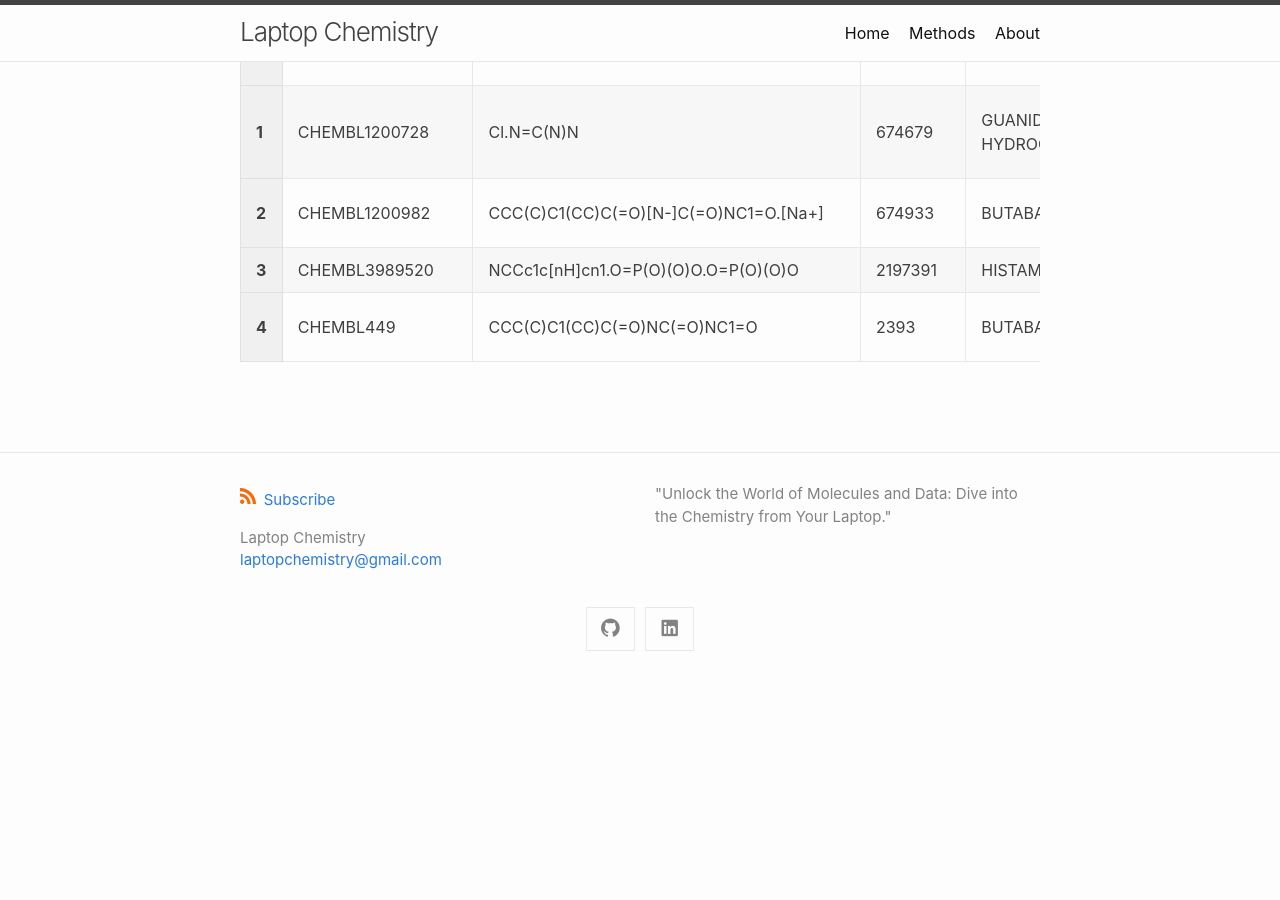
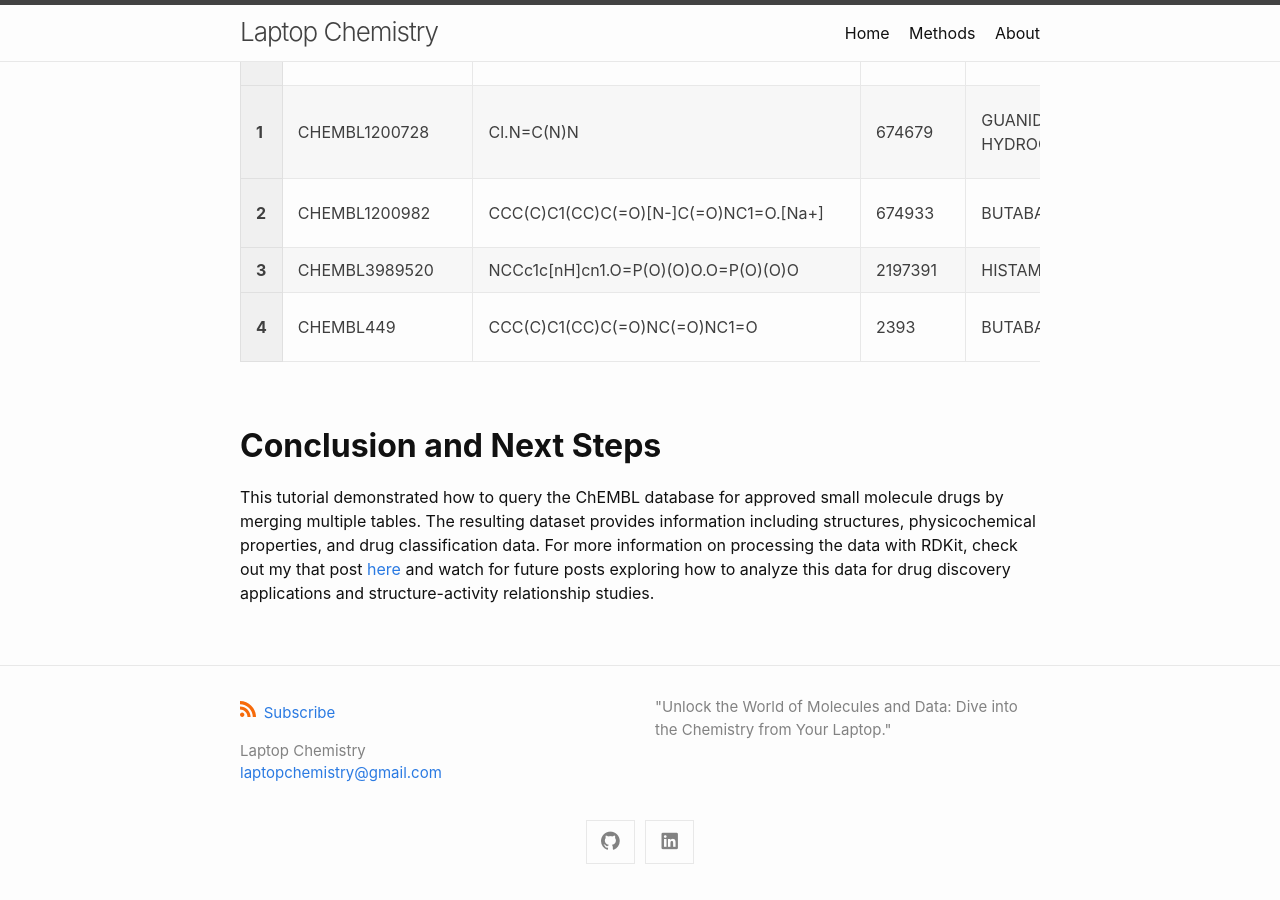
Before and after one commit to brad-dallin/laptopchemistry, a Jekyll site: the page built from docs/_methods/2025-03-29-query-chembl-approved-small-molecule-drugs.md, in a window 1280 px wide and 900 px high, scrolled down 7389 px. Built offline with Jekyll 4.4.1, drawn with Linux system fonts in a browser that asks for light colours; before the commit the page ends 8076 px from its top, so only the background shows below that.

```diff
--- a/docs/_methods/2025-03-29-query-chembl-approved-small-molecule-drugs.md
+++ b/docs/_methods/2025-03-29-query-chembl-approved-small-molecule-drugs.md
@@ -1,6 +1,7 @@
 ---
 layout: post
 title: "How to Query ChEMBL Database for Approved Small Molecule Drugs: A Step-by-Step Guide"
+description: "Learn how to query the ChEMBL database for approved small molecule drugs using SQL and Python. Complete tutorial with code examples for cheminformatics researchers and data scientists."
 author: Brad Dallin
 catagories: methods
 ---
@@ -651,3 +652,8 @@
   </tbody>
 </table>
 </div>
+
+
+## **Conclusion and Next Steps**
+
+This tutorial demonstrated how to query the ChEMBL database for approved small molecule drugs by merging multiple tables. The resulting dataset provides information including structures, physicochemical properties, and drug classification data. For more information on processing the data with RDKit, check out my that post [here]( https://brad-dallin.github.io/laptopchemistry/methods/2025-04-07-molecule-2d-profiling-rdkit.html) and watch for future posts exploring how to analyze this data for drug discovery applications and structure-activity relationship studies.
```
Also changed, not shown: 1 other file.
